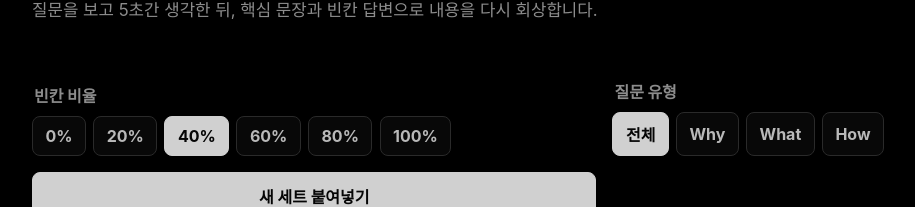
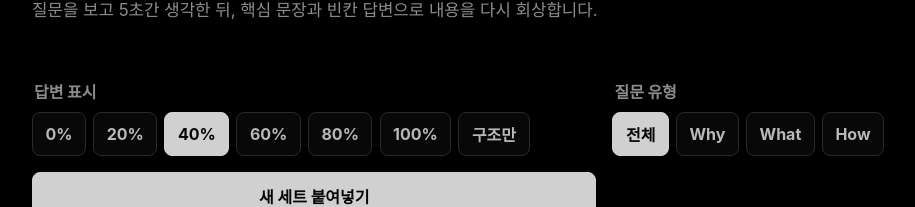
Before and after one commit to ckleenok/interview-recall-trainer, a React (Vite) app: page / in a window 1280 px wide. Shown: the part 262-469 px from the top of the page, without its empty margins (182-1097 px from the left). Built offline with nearby package versions, Linux system fonts and the light colour scheme.

Commit message:
Add structure-only answer mode

```diff
--- a/public/sw.js
+++ b/public/sw.js
@@ -1,4 +1,4 @@
-const CACHE_NAME = "interview-recall-trainer-v3";
+const CACHE_NAME = "interview-recall-trainer-v4";
 const APP_SHELL = ["/", "/index.html", "/manifest.webmanifest", "/icons/icon-192.svg", "/icons/icon-512.svg"];
 
 self.addEventListener("install", (event) => {
--- a/src/components/BlankRatioSelector.tsx
+++ b/src/components/BlankRatioSelector.tsx
@@ -2,26 +2,42 @@ const RATIOS = [0, 20, 40, 60, 80, 100];
 
 interface BlankRatioSelectorProps {
   value: number;
+  displayMode: "cloze" | "structure";
   onChange: (value: number) => void;
+  onStructureOnly: () => void;
   compact?: boolean;
 }
 
-export function BlankRatioSelector({ value, onChange, compact = false }: BlankRatioSelectorProps) {
+export function BlankRatioSelector({
+  value,
+  displayMode,
+  onChange,
+  onStructureOnly,
+  compact = false,
+}: BlankRatioSelectorProps) {
   return (
     <fieldset className={compact ? "ratioSelector compact" : "ratioSelector"}>
-      <legend>빈칸 비율</legend>
+      <legend>답변 표시</legend>
       <div className="ratioOptions">
         {RATIOS.map((ratio) => (
           <button
-            className={ratio === value ? "ratioButton active" : "ratioButton"}
+            className={displayMode === "cloze" && ratio === value ? "ratioButton active" : "ratioButton"}
             key={ratio}
             type="button"
-            aria-pressed={ratio === value}
+            aria-pressed={displayMode === "cloze" && ratio === value}
             onClick={() => onChange(ratio)}
           >
             {ratio}%
           </button>
         ))}
+        <button
+          className={displayMode === "structure" ? "ratioButton active" : "ratioButton"}
+          type="button"
+          aria-pressed={displayMode === "structure"}
+          onClick={onStructureOnly}
+        >
+          구조만
+        </button>
       </div>
     </fieldset>
   );
--- a/src/components/ClozeAnswer.tsx
+++ b/src/components/ClozeAnswer.tsx
@@ -6,6 +6,7 @@ interface ClozeAnswerProps {
   answerParts: StructuredAnswerPart[];
   hiddenTargetsByPart: ClozeTarget[][];
   blankRatio: number;
+  structureOnly: boolean;
   revealToken: number;
   hideToken: number;
 }
@@ -14,6 +15,7 @@ export function ClozeAnswer({
   answerParts,
   hiddenTargetsByPart,
   blankRatio,
+  structureOnly,
   revealToken,
   hideToken,
 }: ClozeAnswerProps) {
@@ -38,7 +40,7 @@ export function ClozeAnswer({
 
   useEffect(() => {
     setRevealed(new Set());
-  }, [answerParts, blankRatio, hiddenTargetsByPart]);
+  }, [answerParts, blankRatio, hiddenTargetsByPart, structureOnly]);
 
   useEffect(() => {
     setRevealed(new Set(allKeys));
@@ -63,6 +65,10 @@ export function ClozeAnswer({
       <div className="answerParts">
         {segmentedParts.map((part, partIndex) => (
           <section className="answerPart" key={`${part.label}-${partIndex}`}>
+            {structureOnly ? (
+              <p className="structureOnlyLine">{part.label} :</p>
+            ) : (
+              <>
                 <span className="answerPartLabel">{part.label}</span>
                 <p className="clozeAnswer">
                   {part.segments.map((segment) => {
@@ -92,6 +98,8 @@ export function ClozeAnswer({
                     );
                   })}
                 </p>
+              </>
+            )}
           </section>
         ))}
       </div>
--- a/src/pages/HomePage.tsx
+++ b/src/pages/HomePage.tsx
@@ -18,6 +18,17 @@ export function HomePage({ storage, setStorage, onImport, onStart }: HomePagePro
       settings: {
         ...previous.settings,
         blankRatio,
+        answerDisplayMode: "cloze",
+      },
+    }));
+  }
+
+  function updateStructureOnly() {
+    setStorage((previous) => ({
+      ...previous,
+      settings: {
+        ...previous.settings,
+        answerDisplayMode: "structure",
       },
     }));
   }
@@ -58,7 +69,12 @@ export function HomePage({ storage, setStorage, onImport, onStart }: HomePagePro
       </header>
 
       <section className="toolbar" aria-label="연습 설정">
-        <BlankRatioSelector value={storage.settings.blankRatio} onChange={updateBlankRatio} />
+        <BlankRatioSelector
+          value={storage.settings.blankRatio}
+          displayMode={storage.settings.answerDisplayMode}
+          onChange={updateBlankRatio}
+          onStructureOnly={updateStructureOnly}
+        />
         <QuestionTypeSelector
           value={storage.settings.questionTypeFilter}
           onChange={updateQuestionTypeFilter}
--- a/src/pages/PracticePage.tsx
+++ b/src/pages/PracticePage.tsx
@@ -46,6 +46,17 @@ export function PracticePage({ storage, setStorage, questionSet, mode, start, on
       settings: {
         ...previous.settings,
         blankRatio,
+        answerDisplayMode: "cloze",
+      },
+    }));
+  }
+
+  function updateStructureOnly() {
+    setStorage((previous) => ({
+      ...previous,
+      settings: {
+        ...previous.settings,
+        answerDisplayMode: "structure",
       },
     }));
   }
@@ -161,12 +172,22 @@ export function PracticePage({ storage, setStorage, questionSet, mode, start, on
               {session.currentNumber}/{session.total}
             </span>
             <span>{mode === "random" ? "랜덤" : mode === "review" ? "복습" : "순차"}</span>
-            <span>빈칸 {storage.settings.blankRatio}%</span>
+            <span>
+              {storage.settings.answerDisplayMode === "structure"
+                ? "구조만"
+                : `빈칸 ${storage.settings.blankRatio}%`}
+            </span>
             <span>
               유형 {storage.settings.questionTypeFilter === "all" ? "전체" : storage.settings.questionTypeFilter.toUpperCase()}
             </span>
           </div>
-          <BlankRatioSelector compact value={storage.settings.blankRatio} onChange={updateRatio} />
+          <BlankRatioSelector
+            compact
+            value={storage.settings.blankRatio}
+            displayMode={storage.settings.answerDisplayMode}
+            onChange={updateRatio}
+            onStructureOnly={updateStructureOnly}
+          />
           <QuestionTypeSelector
             compact
             value={storage.settings.questionTypeFilter}
@@ -197,6 +218,7 @@ export function PracticePage({ storage, setStorage, questionSet, mode, start, on
             answerParts={session.currentQuestion.answerParts}
             hiddenTargetsByPart={session.hiddenTargetsByPart}
             blankRatio={storage.settings.blankRatio}
+            structureOnly={storage.settings.answerDisplayMode === "structure"}
             revealToken={revealToken}
             hideToken={hideToken}
           />
--- a/src/styles.css
+++ b/src/styles.css
@@ -486,6 +486,14 @@ p {
   font-weight: 900;
 }
 
+.structureOnlyLine {
+  margin: 0;
+  color: var(--text);
+  font-size: clamp(1.45rem, 1.15rem + 0.9vw, 1.84rem);
+  line-height: 1.72;
+  font-weight: 900;
+}
+
 .clozeAnswer {
   margin-bottom: 0;
   white-space: pre-wrap;
--- a/src/types/interview.ts
+++ b/src/types/interview.ts
@@ -1,6 +1,7 @@
 export type PracticeMode = "sequential" | "random" | "review";
 export type QuestionType = "why" | "what" | "how";
 export type QuestionTypeFilter = "all" | QuestionType;
+export type AnswerDisplayMode = "cloze" | "structure";
 export type ReadinessLevel = 1 | 2 | 3 | 4 | 5;
 
 export interface StructuredAnswerPart {
@@ -40,6 +41,7 @@ export interface AppStorage {
   sets: QuestionSet[];
   settings: {
     blankRatio: number;
+    answerDisplayMode: AnswerDisplayMode;
     questionTypeFilter: QuestionTypeFilter;
     lastSetId?: string;
     lastMode?: PracticeMode;
--- a/src/utils/storage.ts
+++ b/src/utils/storage.ts
@@ -1,6 +1,7 @@
 import { DEFAULT_SET_UPDATED_AT, defaultSet } from "../data/defaultSet";
 import type {
   AppStorage,
+  AnswerDisplayMode,
   InterviewQuestion,
   PracticeMode,
   QuestionSet,
@@ -17,6 +18,7 @@ export function createInitialStorage(): AppStorage {
     sets: [defaultSet],
     settings: {
       blankRatio: 40,
+      answerDisplayMode: "cloze",
       questionTypeFilter: "all",
       lastSetId: defaultSet.id,
       lastMode: "sequential",
@@ -41,6 +43,7 @@ type LegacyStorage = Partial<Omit<AppStorage, "version" | "sets" | "progress">>
   progress?: Record<string, Partial<SetProgress>>;
   settings?: {
     blankRatio?: number;
+    answerDisplayMode?: AnswerDisplayMode;
     showKeySentence?: boolean;
     questionTypeFilter?: string;
     lastSetId?: string;
@@ -111,6 +114,7 @@ function migrateStorage(storage: LegacyStorage): AppStorage {
     sets: (storage.sets ?? []).map(migrateSet),
     settings: {
       blankRatio: storage.settings?.blankRatio ?? 40,
+      answerDisplayMode: storage.settings?.answerDisplayMode === "structure" ? "structure" : "cloze",
       questionTypeFilter: normalizeQuestionTypeFilter(storage.settings?.questionTypeFilter),
       lastSetId: storage.settings?.lastSetId,
       lastMode: storage.settings?.lastMode,
@@ -161,6 +165,7 @@ export function loadStorage(): AppStorage {
       ...migrated,
       settings: {
         blankRatio: migrated.settings.blankRatio,
+        answerDisplayMode: migrated.settings.answerDisplayMode,
         questionTypeFilter: migrated.settings.questionTypeFilter,
         lastSetId: migrated.settings.lastSetId,
         lastMode: migrated.settings.lastMode,
```
Lines whose indentation alone changed are shown as unchanged.
